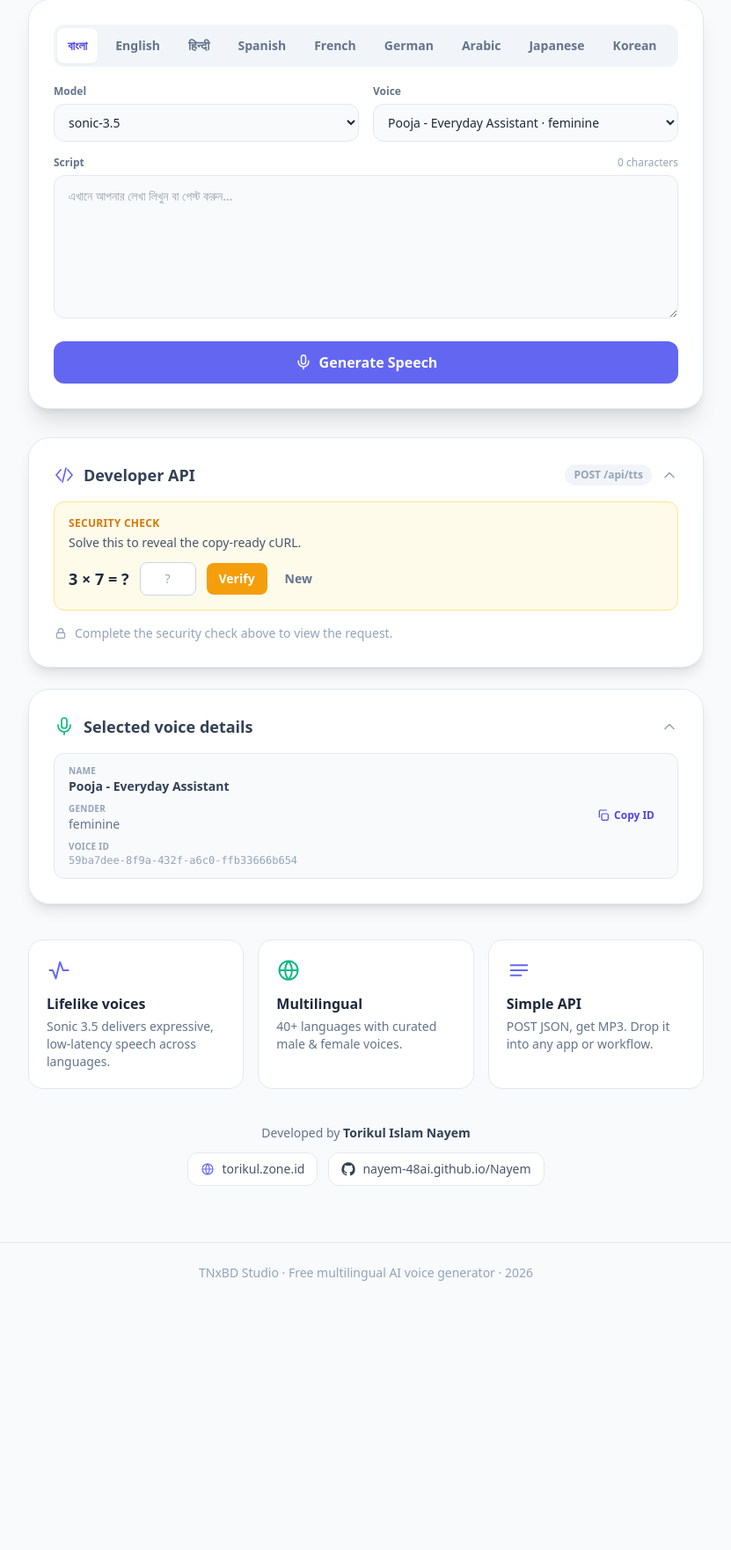
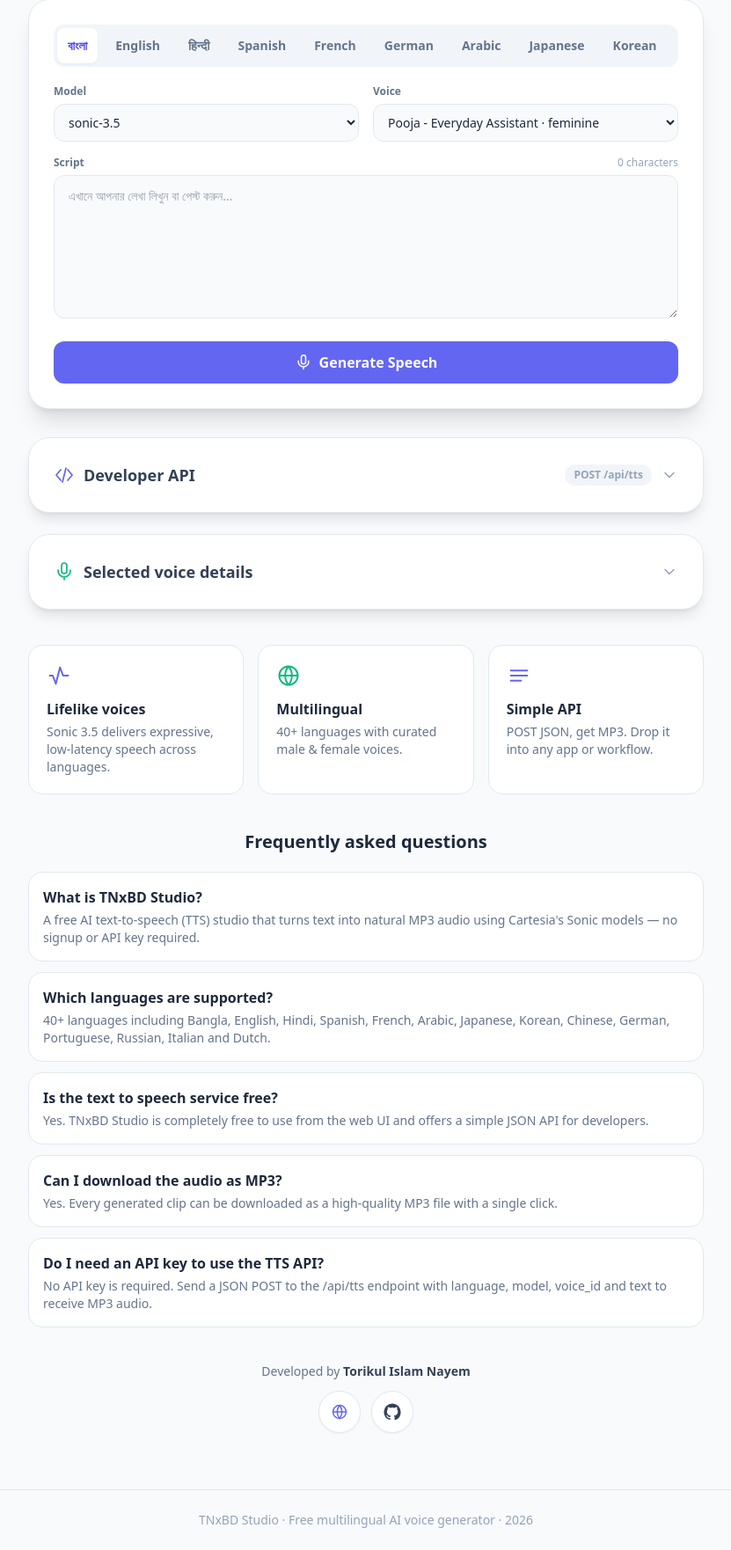
Before and after one commit to nayem-48ai/cartesia-tts-studio, a Flask app: page / in a window 1280 px wide. Shown: the part 463-2225 px from the top of the page at 88% size, without its empty margins (224-1055 px from the left). Before the commit the page ends 1919 px from the top, so only its background shows below. Run offline with Flask 3, Linux system fonts and the light colour scheme; some libraries are stand-ins or nearby versions.

Commit message:
SEO: keyword title/description, FAQ + FAQPage schema; accordion for API/voice details; animated developer icon buttons

```diff
--- a/templates/index.html
+++ b/templates/index.html
@@ -3,9 +3,9 @@
 <head>
   <meta charset="UTF-8" />
   <meta name="viewport" content="width=device-width, initial-scale=1.0" />
-  <title>TNxBD Studio — Free Multilingual AI Text to Speech (TTS)</title>
-  <meta name="description" content="TNxBD Studio is a free multilingual AI text-to-speech studio. Convert text into natural MP3 audio in 40+ languages — Bangla, English, Hindi, Spanish, French, Arabic, Japanese, Korean, Chinese and more. No API key required." />
-  <meta name="keywords" content="text to speech, TTS, AI voice generator, Bangla TTS, Hindi TTS, English TTS, multilingual TTS, free TTS API, voice cloning alternative, MP3 speech synthesis, Bengali voice, Spanish voice generator, French TTS, Arabic TTS, Japanese TTS, neural text to speech" />
+  <title>TNxBD Studio — Free AI Text to Speech (TTS) | 40+ Languages MP3 Voice Generator</title>
+  <meta name="description" content="Free AI text-to-speech (TTS) studio. Convert text into natural MP3 audio in 40+ languages — Bangla, English, Hindi, Spanish, French, Arabic, Japanese, Korean, Chinese and more. No API key needed. Use the web UI or JSON API to generate studio-quality voiceovers." />
+  <meta name="keywords" content="text to speech, TTS, AI voice generator, free TTS, text to audio, AI narrator, voiceover generator, Bangla TTS, Hindi TTS, English TTS, Spanish voice generator, French TTS, Arabic TTS, Japanese TTS, Korean TTS, Chinese TTS, multilingual TTS, MP3 speech synthesis, neural text to speech, online TTS, free voice generator, Cartesia TTS, Sonic 3.5" />
   <meta name="author" content="TNxBD Studio" />
   <meta name="robots" content="index, follow" />
   <meta name="theme-color" content="#6366f1" />
@@ -82,6 +82,16 @@
     details[open] .chev { transform: rotate(180deg); }
     @keyframes fadeDown { 0%{opacity:0;transform:translateY(-6px)} 100%{opacity:1;transform:translateY(0)} }
     details[open] .vbody, details[open] .apibody { animation: fadeDown .2s ease-out; }
+
+    /* Developer icon buttons */
+    @keyframes devFloat { 0%,100%{transform:translateY(0)} 50%{transform:translateY(-4px)} }
+    @keyframes devPulse { 0%{transform:scale(1);opacity:.5} 100%{transform:scale(1.6);opacity:0} }
+    .dev-btn { position: relative; transition: transform .3s ease, background-color .3s ease, color .3s ease, box-shadow .3s ease, border-color .3s ease; }
+    .dev-btn:hover { transform: translateY(-3px) scale(1.08); box-shadow: 0 12px 28px -12px rgba(99,102,241,.6); }
+    .dev-btn .dev-ico { transition: transform .3s ease; }
+    .dev-btn:hover .dev-ico { animation: devFloat .8s ease-in-out infinite; }
+    .dev-btn::after { content:''; position:absolute; inset:-2px; border-radius:9999px; border:2px solid rgba(99,102,241,.5); opacity:0; }
+    .dev-btn:hover::after { animation: devPulse 1.4s ease-out infinite; }
   </style>
   <script type="application/ld+json">
   {
@@ -94,6 +104,20 @@
     "operatingSystem": "Any",
     "offers": { "@type": "Offer", "price": "0", "priceCurrency": "USD" },
     "featureList": ["40+ languages", "MP3 export", "JSON API", "Dark mode"]
+  }
+  </script>
+  <script type="application/ld+json">
+  {
+    "@context": "https://schema.org",
+    "@type": "FAQPage",
+    "mainEntity": [
+      {"@type":"Question","name":"What is TNxBD Studio?","acceptedAnswer":{"@type":"Answer","text":"TNxBD Studio is a free AI text-to-speech (TTS) studio that converts text into natural MP3 audio in 40+ languages, with no API key required."}},
+      {"@type":"Question","name":"Which languages are supported?","acceptedAnswer":{"@type":"Answer","text":"Over 40 languages including Bangla, English, Hindi, Spanish, French, Arabic, Japanese, Korean, Chinese, German, Portuguese, Russian, Italian, Dutch and more."}},
+      {"@type":"Question","name":"Is the text to speech service free?","acceptedAnswer":{"@type":"Answer","text":"Yes. TNxBD Studio is completely free to use from the web UI and also offers a simple JSON API for developers."}},
+      {"@type":"Question","name":"Can I download the generated audio as MP3?","acceptedAnswer":{"@type":"Answer","text":"Yes. Every generated clip can be downloaded as a high-quality MP3 file with a single click."}},
+      {"@type":"Question","name":"Do I need an API key to use the TTS API?","acceptedAnswer":{"@type":"Answer","text":"No API key is required. Send a JSON POST to the /api/tts endpoint with language, model, voice_id and text to receive MP3 audio."}},
+      {"@type":"Question","name":"How do I use TNxBD Studio as a voice generator?","acceptedAnswer":{"@type":"Answer","text":"Pick a language and voice, type or paste your script, click Generate Speech, then download the MP3. Developers can also call the REST API."}}
+    ]
   }
   </script>
 </head>
@@ -234,7 +258,7 @@
 
       <!-- API section (expandable, captcha-gated curl) -->
       <section class="mt-8 bg-white dark:bg-slate-900 rounded-3xl border border-slate-200 dark:border-slate-800 shadow-lg p-5 sm:p-7">
-        <details id="apiDetails" class="apidetails group" open>
+        <details id="apiDetails" class="apidetails acc group">
           <summary class="flex items-center gap-2.5 text-slate-700 dark:text-slate-200">
             <svg class="w-6 h-6 text-brand-500" viewBox="0 0 24 24" fill="none" stroke="currentColor" stroke-width="1.7"><path d="M8 6L3 12l5 6M16 6l5 6-5 6M14 4l-4 16" stroke-linecap="round" stroke-linejoin="round"/></svg>
             <h2 class="text-lg font-bold">Developer API</h2>
@@ -289,7 +313,7 @@
       </section>
 
       <!-- Expandable Voice details (below API) -->
-      <details class="vdetail mt-6 bg-white dark:bg-slate-900 rounded-3xl border border-slate-200 dark:border-slate-800 shadow-lg p-5 sm:p-7" open>
+      <details class="vdetail acc mt-6 bg-white dark:bg-slate-900 rounded-3xl border border-slate-200 dark:border-slate-800 shadow-lg p-5 sm:p-7">
         <summary class="flex items-center gap-2.5 text-slate-700 dark:text-slate-200">
           <svg class="w-6 h-6 text-cta-500" viewBox="0 0 24 24" fill="none" stroke="currentColor" stroke-width="1.7"><path d="M12 2a3 3 0 0 1 3 3v6a3 3 0 0 1-6 0V5a3 3 0 0 1 3-3Z" stroke-linejoin="round"/><path d="M19 10v1a7 7 0 0 1-14 0v-1M12 18v3" stroke-linecap="round"/></svg>
           <h2 class="text-lg font-bold">Selected voice details</h2>
@@ -330,17 +354,44 @@
         </div>
       </div>
 
+      <!-- FAQ (SEO) -->
+      <section class="mt-10">
+        <h2 class="text-xl font-bold text-center text-slate-800 dark:text-slate-100">Frequently asked questions</h2>
+        <div class="mt-5 space-y-3">
+          <div class="rounded-2xl border border-slate-200 dark:border-slate-800 bg-white dark:bg-slate-900 p-4">
+            <h3 class="font-semibold text-slate-800 dark:text-slate-100">What is TNxBD Studio?</h3>
+            <p class="mt-1 text-sm text-slate-500 dark:text-slate-400">A free AI text-to-speech (TTS) studio that turns text into natural MP3 audio using Cartesia's Sonic models — no signup or API key required.</p>
+          </div>
+          <div class="rounded-2xl border border-slate-200 dark:border-slate-800 bg-white dark:bg-slate-900 p-4">
+            <h3 class="font-semibold text-slate-800 dark:text-slate-100">Which languages are supported?</h3>
+            <p class="mt-1 text-sm text-slate-500 dark:text-slate-400">40+ languages including Bangla, English, Hindi, Spanish, French, Arabic, Japanese, Korean, Chinese, German, Portuguese, Russian, Italian and Dutch.</p>
+          </div>
+          <div class="rounded-2xl border border-slate-200 dark:border-slate-800 bg-white dark:bg-slate-900 p-4">
+            <h3 class="font-semibold text-slate-800 dark:text-slate-100">Is the text to speech service free?</h3>
+            <p class="mt-1 text-sm text-slate-500 dark:text-slate-400">Yes. TNxBD Studio is completely free to use from the web UI and offers a simple JSON API for developers.</p>
+          </div>
+          <div class="rounded-2xl border border-slate-200 dark:border-slate-800 bg-white dark:bg-slate-900 p-4">
+            <h3 class="font-semibold text-slate-800 dark:text-slate-100">Can I download the audio as MP3?</h3>
+            <p class="mt-1 text-sm text-slate-500 dark:text-slate-400">Yes. Every generated clip can be downloaded as a high-quality MP3 file with a single click.</p>
+          </div>
+          <div class="rounded-2xl border border-slate-200 dark:border-slate-800 bg-white dark:bg-slate-900 p-4">
+            <h3 class="font-semibold text-slate-800 dark:text-slate-100">Do I need an API key to use the TTS API?</h3>
+            <p class="mt-1 text-sm text-slate-500 dark:text-slate-400">No API key is required. Send a JSON POST to the /api/tts endpoint with language, model, voice_id and text to receive MP3 audio.</p>
+          </div>
+        </div>
+      </section>
+
       <!-- Developer info -->
-      <div class="mt-10 text-center">
+      <div class="mt-10 flex flex-col items-center gap-3">
         <p class="text-sm text-slate-500 dark:text-slate-400">Developed by <span class="font-semibold text-slate-700 dark:text-slate-200">Torikul Islam Nayem</span></p>
-        <div class="mt-3 flex flex-wrap items-center justify-center gap-3">
-          <a href="https://torikul.zone.id/" target="_blank" rel="noreferrer" class="inline-flex items-center gap-2 text-sm font-medium text-slate-600 dark:text-slate-300 bg-white dark:bg-slate-900 border border-slate-200 dark:border-slate-800 hover:border-brand-400 hover:text-brand-600 dark:hover:border-brand-500 px-3.5 py-2 rounded-xl transition-colors">
-            <svg class="w-4 h-4 text-brand-500" viewBox="0 0 24 24" fill="none" stroke="currentColor" stroke-width="1.8"><circle cx="12" cy="12" r="9"/><path d="M3 12h18M12 3a14 14 0 0 1 0 18M12 3a14 14 0 0 0 0 18" stroke-linejoin="round"/></svg>
-            torikul.zone.id
+        <div class="flex items-center gap-3">
+          <a href="https://torikul.zone.id/" target="_blank" rel="noreferrer" title="torikul.zone.id"
+             class="dev-btn group relative w-12 h-12 grid place-items-center rounded-full bg-white dark:bg-slate-900 border border-slate-200 dark:border-slate-800 text-brand-500 hover:text-white hover:bg-brand-500 hover:border-brand-500 shadow-sm">
+            <svg class="dev-ico w-5 h-5" viewBox="0 0 24 24" fill="none" stroke="currentColor" stroke-width="1.8"><circle cx="12" cy="12" r="9"/><path d="M3 12h18M12 3a14 14 0 0 1 0 18M12 3a14 14 0 0 0 0 18" stroke-linejoin="round"/></svg>
           </a>
-          <a href="https://nayem-48ai.github.io/Nayem/" target="_blank" rel="noreferrer" class="inline-flex items-center gap-2 text-sm font-medium text-slate-600 dark:text-slate-300 bg-white dark:bg-slate-900 border border-slate-200 dark:border-slate-800 hover:border-brand-400 hover:text-brand-600 dark:hover:border-brand-500 px-3.5 py-2 rounded-xl transition-colors">
-            <svg class="w-4 h-4 text-slate-700 dark:text-slate-300" viewBox="0 0 24 24" fill="currentColor"><path d="M12 .5A11.5 11.5 0 0 0 .5 12a11.5 11.5 0 0 0 7.86 10.92c.58.1.79-.25.79-.56v-2c-3.2.7-3.88-1.37-3.88-1.37-.53-1.34-1.3-1.7-1.3-1.7-1.06-.72.08-.7.08-.7 1.17.08 1.78 1.2 1.78 1.2 1.04 1.78 2.74 1.27 3.4.97.1-.75.4-1.27.73-1.56-2.56-.3-5.25-1.28-5.25-5.7 0-1.26.45-2.3 1.2-3.1-.13-.3-.52-1.48.1-3.1 0 0 .98-.31 3.2 1.18a11 11 0 0 1 5.82 0c2.22-1.5 3.2-1.18 3.2-1.18.63 1.62.24 2.8.12 3.1.75.8 1.2 1.84 1.2 3.1 0 4.43-2.7 5.4-5.27 5.69.42.36.8 1.08.8 2.18v3.23c0 .31.21.67.8.56A11.5 11.5 0 0 0 23.5 12 11.5 11.5 0 0 0 12 .5Z"/></svg>
-            nayem-48ai.github.io/Nayem
+          <a href="https://nayem-48ai.github.io/Nayem/" target="_blank" rel="noreferrer" title="nayem-48ai.github.io/Nayem"
+             class="dev-btn group relative w-12 h-12 grid place-items-center rounded-full bg-white dark:bg-slate-900 border border-slate-200 dark:border-slate-800 text-slate-700 dark:text-slate-300 hover:text-white hover:bg-slate-800 hover:border-slate-800 shadow-sm">
+            <svg class="dev-ico w-5 h-5" viewBox="0 0 24 24" fill="currentColor"><path d="M12 .5A11.5 11.5 0 0 0 .5 12a11.5 11.5 0 0 0 7.86 10.92c.58.1.79-.25.79-.56v-2c-3.2.7-3.88-1.37-3.88-1.37-.53-1.34-1.3-1.7-1.3-1.7-1.06-.72.08-.7.08-.7 1.17.08 1.78 1.2 1.78 1.2 1.04 1.78 2.74 1.27 3.4.97.1-.75.4-1.27.73-1.56-2.56-.3-5.25-1.28-5.25-5.7 0-1.26.45-2.3 1.2-3.1-.13-.3-.52-1.48.1-3.1 0 0 .98-.31 3.2 1.18a11 11 0 0 1 5.82 0c2.22-1.5 3.2-1.18 3.2-1.18.63 1.62.24 2.8.12 3.1.75.8 1.2 1.84 1.2 3.1 0 4.43-2.7 5.4-5.27 5.69.42.36.8 1.08.8 2.18v3.23c0 .31.21.67.8.56A11.5 11.5 0 0 0 23.5 12 11.5 11.5 0 0 0 12 .5Z"/></svg>
           </a>
         </div>
       </div>
@@ -641,6 +692,12 @@
     document.addEventListener('keydown', (e) => { if (e.key === 'Escape') closeModal(); });
 
     $('year').textContent = new Date().getFullYear();
+    // accordion: only one details section open at a time
+    document.querySelectorAll('details.acc').forEach(d => {
+      d.addEventListener('toggle', () => {
+        if (d.open) document.querySelectorAll('details.acc').forEach(o => { if (o !== d) o.open = false; });
+      });
+    });
     // init captcha state
     if (isVerified()) { revealApi(); } else { loadChallenge(); }
     loadLanguages();
```
